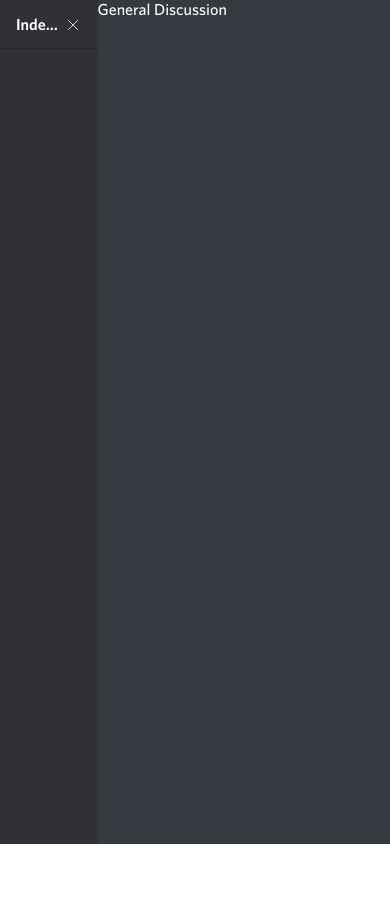
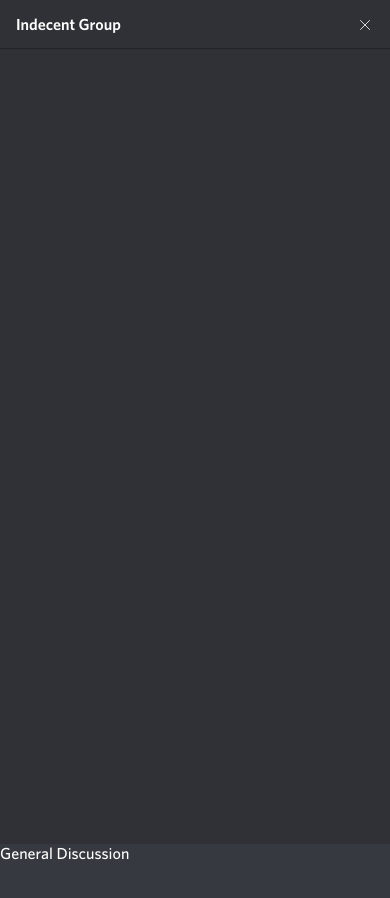
Before and after one commit to Momopeach1/WalkieTalkie, a React (Create React App) app in the folder client/: page /chat in a window 390 px wide. Shown: the top 898 px of the page. Before the commit the page ends 844 px from the top, so only its background shows below. Built offline with nearby package versions, Linux system fonts and the light colour scheme; no server answers.

Commit message:
Chat page now more responsive.

```diff
--- a/client/src/components/ChatPage.js
+++ b/client/src/components/ChatPage.js
@@ -10,7 +10,7 @@ const ChatPage = () => {
   return (
     <div>
       <Grid container spacing={0}>
-        <Grid item className="sidebar" xs={3}>
+        <Grid item className="sidebar" xs={12} sm={5} md={4} lg={3} xl={2}>
           <Paper>
             <div className="primary-color group-title">
               <span className="group-name">Indecent Group</span>
@@ -18,7 +18,7 @@ const ChatPage = () => {
             </div>
           </Paper>
         </Grid>
-        <Grid item className="main-chat" xs ={9}>
+        <Grid item className="main-chat" xs ={12} sm={7} md={8} lg={9} xl={10}>
           <Paper>
             <div className="secondary-color">
                 General Discussion
--- a/client/src/styles/ChatPage.css
+++ b/client/src/styles/ChatPage.css
@@ -8,6 +8,7 @@
 
 .main-chat {
   background-color: #36393f;
+  height: 100vh;
 }
 
 .group-title {
```
